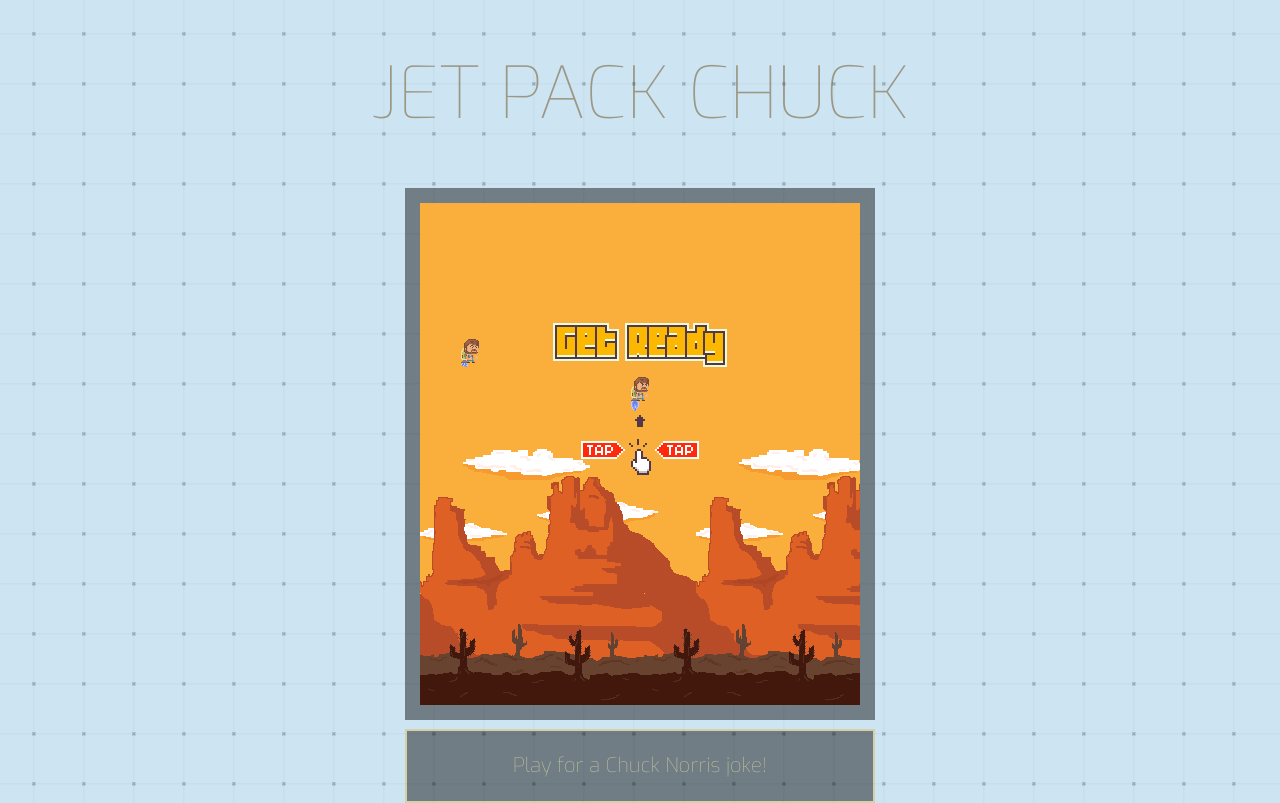
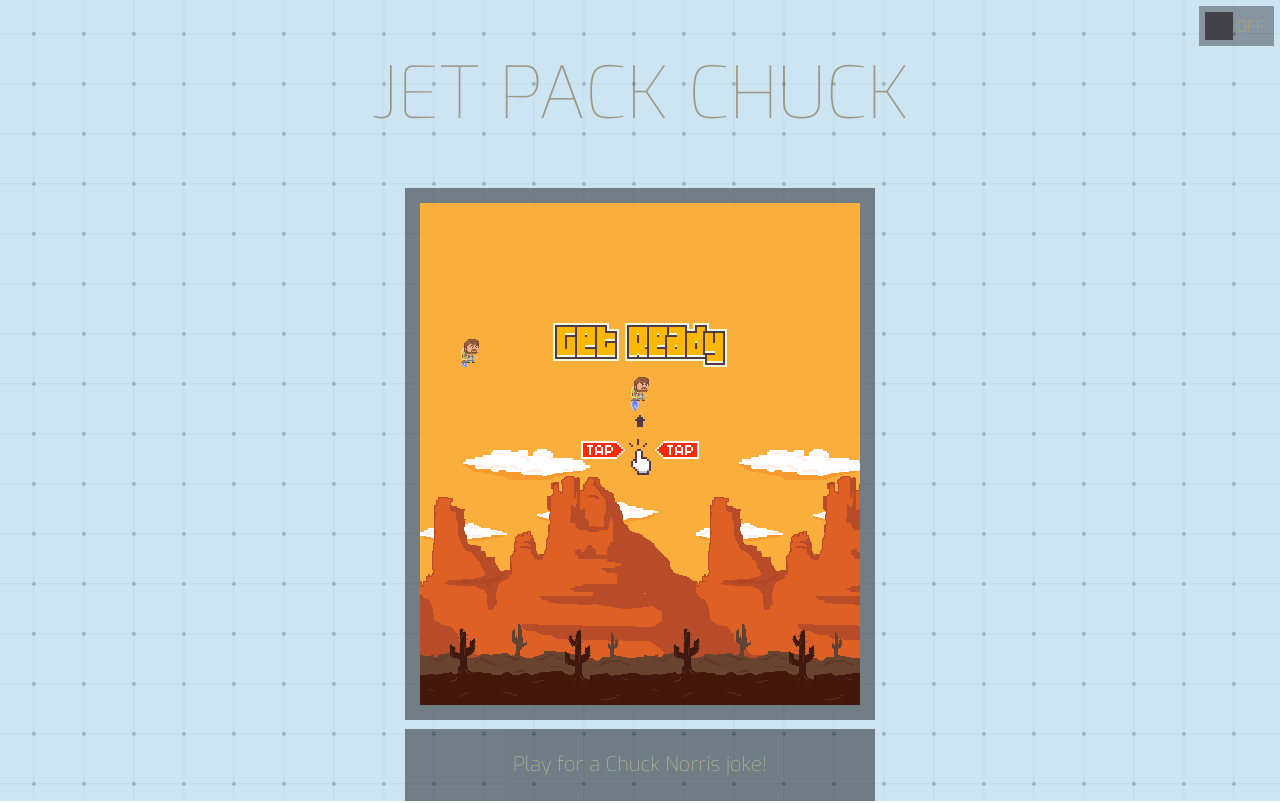
Before and after one commit to Scynes/Jet-Pack-Chuck, a plain HTML site: page index.html in a window 1280 px wide. Drawn offline with nearby package versions, Linux system fonts and the light colour scheme.

Commit message:
added dark mode toggle button (no dark mode yet)

```diff
--- a/css/style.css
+++ b/css/style.css
@@ -14,8 +14,7 @@ div#inner-container {
 
 div#joke-container {
     background-color: black;
-    border-color: aqua;
-    border: 2px solid;
+    padding: 1px;
     opacity: .45;
     font-weight: 300;
     user-select: text;
@@ -52,3 +51,57 @@ header > p {
     font-weight: 100;
     color: rgba(97, 58, 0, 0.45);
 }
+
+#switch{
+    top: 6px;
+    right: 6px;
+    width: 75px;
+    height: 40px;
+}
+
+.toggle-dark-mode{
+    position: absolute;
+    transition: border-color .6s  ease-out;
+    box-sizing: border-box;
+    background-color: rgba(0, 0, 0, 0.35);
+    border: 2px solid;
+    border-color: rgba(0, 0, 0, 0);
+}
+
+.toggle-button{
+    position: absolute;
+    inset: 4px;
+    width: 28px;
+    background-color: #444249;
+    cursor: pointer;
+    transition: all .3s .2s;
+}
+
+.on-status .toggle-button {
+    inset: 3px 3px 3px;
+    width: 65px;
+    background-color: rgb(46, 172, 225);
+    transition: all .2s;
+}
+
+.on {
+    position: absolute;
+    inset: 0;
+    line-height: 38px;
+    font-size: 16px;
+    cursor: pointer;
+    color: #00000000;
+}
+
+.on-status .on {
+    color: rgb(59, 106, 125);
+    transition: color .3s .15s ;
+}
+
+.off{
+    position: absolute;
+    right: 10%;
+    line-height: 38px;
+    font-size: 16px;
+    cursor: pointer;
+}
--- a/index.html
+++ b/index.html
@@ -11,7 +11,11 @@
     </head>
     <body>
         <header><p>JET PACK CHUCK</p>
-
+            <div class='toggle-dark-mode' id='switch'>
+                <div class='off'>OFF</div>
+                <div class='toggle-button'></div>
+                <div class='on'>ON</div>
+            </div>
         </header>
         <div id="inner-container"><canvas id="game-canvas" width="440" height="502"></canvas>
             <div id="joke-container">
--- a/js/game.js
+++ b/js/game.js
@@ -237,7 +237,7 @@ const environment = {
  *
  * @param {*} event
  */
-const gameClickListener = event => {
+const gameClickListener = () => {
 
     switch (game.state) {
 
@@ -263,6 +263,20 @@ const gameClickListener = event => {
     }
 
 }
+
+/**
+ * Binds to the canvas keydown. This will fire the gameClickListener()
+ * if a valid key was pressed.
+ *
+ * @param {*} event pressed key
+ */
+const keyPressedListener = event => {
+
+    if (event.keyCode === 32) {
+        gameClickListener();
+    }
+
+};
 
 /**
  * Loads  and assigns the locally stored JSON object containing sprite coordinate information.
@@ -349,6 +363,14 @@ sprite.onload = () => {
     // Builds the event listener
     $gameCanvas.on('click', gameClickListener);
 
+    // Builds the key press listener for using spacebar.
+    $(document).keypress(keyPressedListener);
+
+    // Listens for clicks on the dark mode toggle.
+    $('.toggle-dark-mode').click(function() {
+        $(this).toggleClass('on-status')
+    });
+
     // Begin game logic ticking.
      tick();
 }
```
Also changed, not shown: images/moon.png (added).
